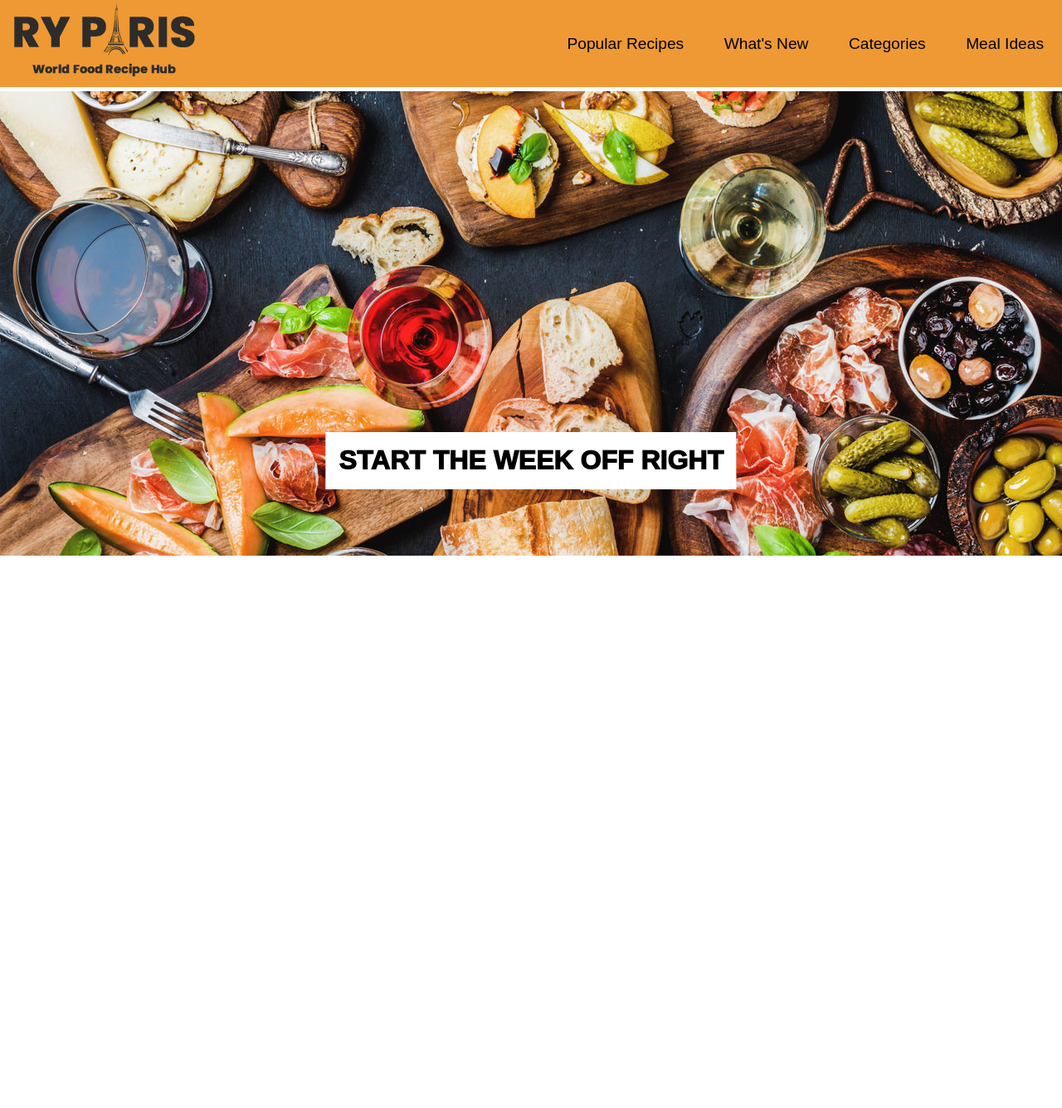
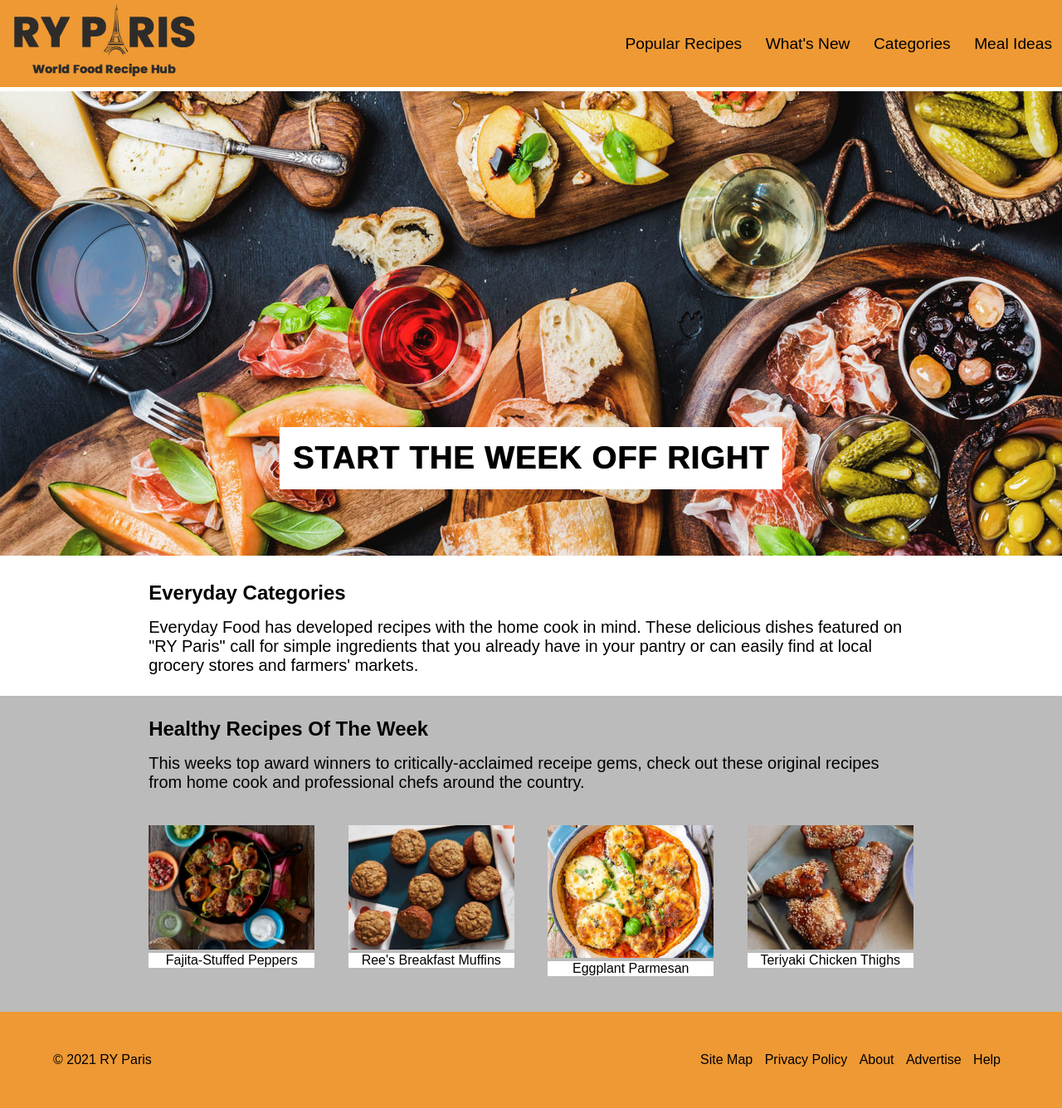
Before and after one commit to mazjap/Project-HTML-CSS-Website, a plain HTML site: page index.html in a window 1280 px wide. Shown: the whole page at 83% size. Before the commit the page ends 800 px from the top, so only its background shows below. Drawn offline with Linux system fonts and the light colour scheme.

Commit message:
Add Categories, Recipes, and Footer along with CSS

```diff
--- a/css/style.css
+++ b/css/style.css
@@ -3,6 +3,7 @@
 * {
     margin: 0;
     padding: 0;
+    /* border: 2px solid red; */
 }
 
 body {
@@ -13,8 +14,23 @@ a {
     text-decoration: none;
 }
 
+h1 {
+
+}
+
 section {
-    display: block;
+    padding: 2% 14%;
+}
+
+section h2 {
+    font-weight: bold;
+    text-transform: capitalize;
+    padding-bottom: 1rem;
+}
+
+section p {
+    font-weight: 400;
+    font-size: 20px;
 }
 
 /* End Global */
@@ -28,26 +44,21 @@ nav {
     width: 100%;
 }
 
-nav ul {
+.navigation {
     position: absolute;
-    list-style-type: none;
     bottom: 50%;
     right: 0%;
     transform: translate(0, 50%);
 }
 
-nav li {
+.navigation a {
     display: inline;
-    padding: 10px;
+    color: #000;
+    padding: 12px;
     font-size: larger;
 }
 
-nav li a {
-    color: #000;
-    padding: 12px;
-}
-
-nav li a:hover {
+.navigation a:hover {
     background-color: #aa5500;
     color: #fff;
 }
@@ -60,13 +71,13 @@ nav li a:hover {
 
 /* Landing */
 
-.landing_image {
+.landing {
     position: relative;
+    clip: auto;
     padding: 5px 0;
-    clip: auto;
 }
 
-.landing_image img {
+.landing img {
     padding: 0;
     display: block;
     margin: 0 auto;
@@ -75,7 +86,7 @@ nav li a:hover {
     object-fit: cover;
 }
 
-.image_overlay {
+.landing h1 {
     position: absolute;
     padding: 16px;
     bottom: 15%;
@@ -83,8 +94,99 @@ nav li a:hover {
     transform: translate(-50%, 0);
     background: #fff;
     text-transform: uppercase;
-    font-weight: 1000;
-    font-size: xx-large;
+    font-weight: bolder;
+    font-size: 38px;
+    text-shadow: 1px 0 #000;
+    letter-spacing: 1px;
 }
 
 /* End Landing */
+
+/* Recipes */
+
+.recipes {
+    display: flex;
+    justify-content: space-between;
+}
+
+.recipe_item {
+    text-align: center;
+    display: inline-block;
+    width: 200px;
+    height: 200px;
+}
+
+.recipe_item img {
+    width: 100%;
+    max-height: 80%;
+    object-fit: cover;
+}
+
+.recipe_item p {
+    font-size: 100%;
+    text-align: center;
+    display: block;
+    background-color: #fff;
+}
+
+/* End Recipes */
+
+/* Footer */
+
+.footer {
+    position: relative;
+    background-color: #ee9933;
+    display: block;
+    height: 116px;
+    padding-left: 5%;
+}
+
+.footer p {
+    position: absolute;
+    top: 50%;
+    transform: translate(0, -50%);
+}
+
+.footer ul {
+    position: absolute;
+    padding-right: 5%;
+    top: 50%;
+    right: 0;
+    transform: translate(0, -50%);
+}
+
+.footer ul li {
+    display: inline;
+    list-style-type: none;
+    padding-right: 10px;
+}
+
+.footer a {
+    color: #000;
+}
+
+.footer a:hover {
+    color: #333;
+}
+
+/* End Footer */
+
+/* Extra */
+
+.unselectable {
+    user-select: none;
+    -moz-user-select: none;
+    -khtml-user-select: none;
+    -webkit-user-select: none;
+    -o-user-select: none;
+}
+
+.grayed {
+    background-color: #bbb;
+}
+
+.spacer {
+    padding: 20px;
+}
+
+/* End Extra */
--- a/index.html
+++ b/index.html
@@ -4,29 +4,88 @@
     <head>
         <title>RY PARIS</title>
         <link rel="stylesheet" href="css/style.css">
+        <meta charset="UTF-8">
     </head>
 
     <body>
         <!-- Navigation -->
         <nav>
             <div class="logo">
-                <img src="src/ryparis-logo.png" href="#" alt="Ry Paris Logo"/>
+                <a href="#">
+                    <img class="unselectable" src="src/ryparis-logo.png" href="#" alt="Ry Paris Logo"/>
+                </a>
             </div>
 
-            <ul>
-                <li><a href="#">Popular Recipes</a></li>
-                <li><a href="#">What's New</a></li>
-                <li><a href="#">Categories</a></li>
-                <li><a href="#">Meal Ideas</a></li>
-            </ul>
+            <div class="navigation">
+                <a href="#">Popular Recipes</a>
+                <a href="#">What's New</a>
+                <a href="#">Categories</a>
+                <a href="#">Meal Ideas</a>
+            </div>
         </nav>
 
         <!-- Landing -->
+        <div class="landing">
+            <img class="resizable unselectable" src="src/hero-image.jpg" href="#" alt="Wine, fruits, vegetables, and breads"/>
+            <h1>Start the week off right</h1>
+        </div>
+
+        <!-- Categories -->
         <section>
-            <div class="landing_image">
-                <img class="resizable" src="src/hero-image.jpg" href="#" alt="Landing Image"/>
-                <p class="image_overlay">Start the week off right</p>
+            <h2>Everyday Categories</h2>
+            <p>
+                Everyday Food has developed recipes with the home cook in mind. These delicious dishes featured on "RY Paris"
+                call for simple ingredients that you already have in your pantry or can easily find at local grocery stores and
+                farmers' markets.
+            </p>
+
+
+        </section>
+
+        <!-- Recipes -->
+        <section class="grayed">
+            <h2>Healthy recipes of the week</h2>
+            <p>
+                This weeks top award winners to critically-acclaimed receipe gems, check out these original recipes from home
+                cook and professional chefs around the country.
+            </p>
+
+            <div class="spacer"></div>
+
+            <div class="recipes">
+                <div class="recipe_item">
+                    <img src="src/fajita-peppers.jpeg" href="#" alt="Fajitas with arrangment of sauces" />
+                    <p>Fajita-Stuffed Peppers<p>
+                </div>
+
+                <div class="recipe_item">
+                    <img src="src/muffins.jpeg" href="#" alt="Fajitas with arrangment of sauces" />
+                    <p>Ree's Breakfast Muffins<p>
+                </div>
+
+                <div class="recipe_item">
+                    <img src="src/eggplant-parmesan.jpg" href="#" alt="Fajitas with arrangment of sauces" />
+                    <p>Eggplant Parmesan<p>
+                </div>
+
+                <div class="recipe_item">
+                    <img src="src/teriyaki-chicken.jpeg" href="#" alt="Fajitas with arrangment of sauces" />
+                    <p>Teriyaki Chicken Thighs<p>
+                </div>
             </div>
         </section>
+
+        <!-- Footer -->
+        <div class="footer">
+            <p>&copy; 2021 RY Paris</p>
+
+            <ul>
+                <li><a href="#">Site Map</a></li>
+                <li><a href="#">Privacy Policy</a></li>
+                <li><a href="#">About</a></li>
+                <li><a href="#">Advertise</a></li>
+                <li><a href="#">Help</a></li>
+            </ul>
+        </div>
     </body>
 </html>
```
